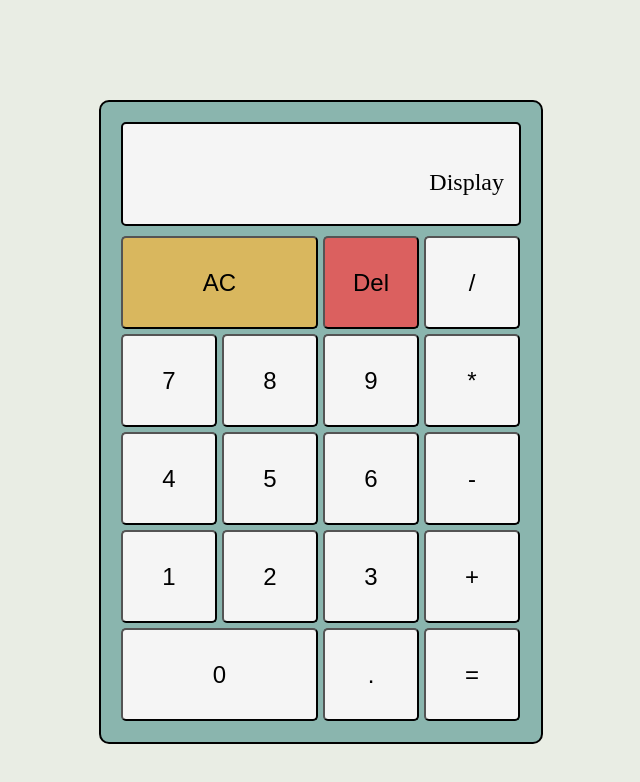
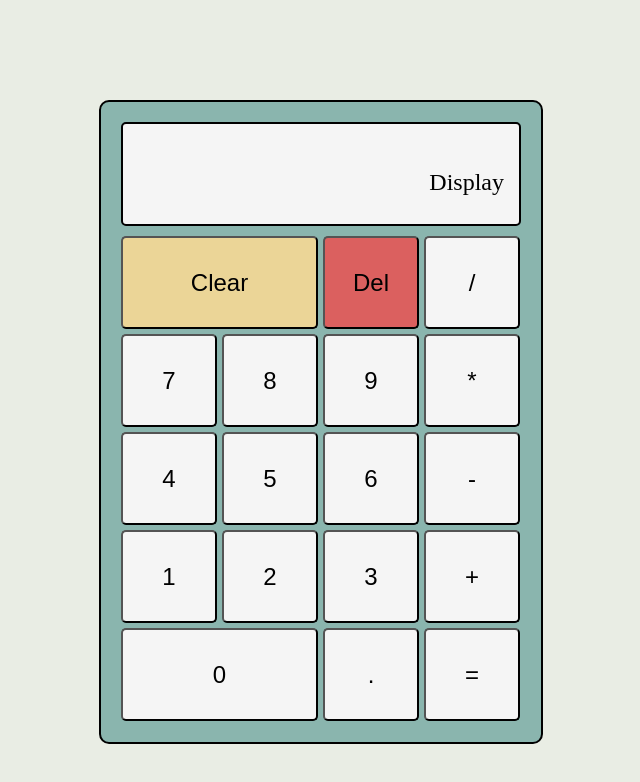
Before and after one commit to pbhaukajee/calculator, a plain HTML site: page index.html in a window 1280 px wide. Shown: the whole page, without its empty margins (319-959 px from the left). Drawn offline with Linux system fonts and the light colour scheme.

Commit message:
adjust color of buttons

```diff
--- a/index.html
+++ b/index.html
@@ -12,7 +12,7 @@
         <div class="input">Display</div>
       </div>
       <div class="buttons">
-        <button class="clear">AC</button>
+        <button class="clear">Clear</button>
         <button class="delete">Del</button>
 
         <button class="operator">/</button>
--- a/style.css
+++ b/style.css
@@ -48,7 +48,7 @@ button {
 
 .clear {
   width: 197px;
-  background-color: rgba(226, 184, 87, 0.905);
+  background-color: rgba(246, 217, 149, 0.905);
 }
 
 .delete {
```
